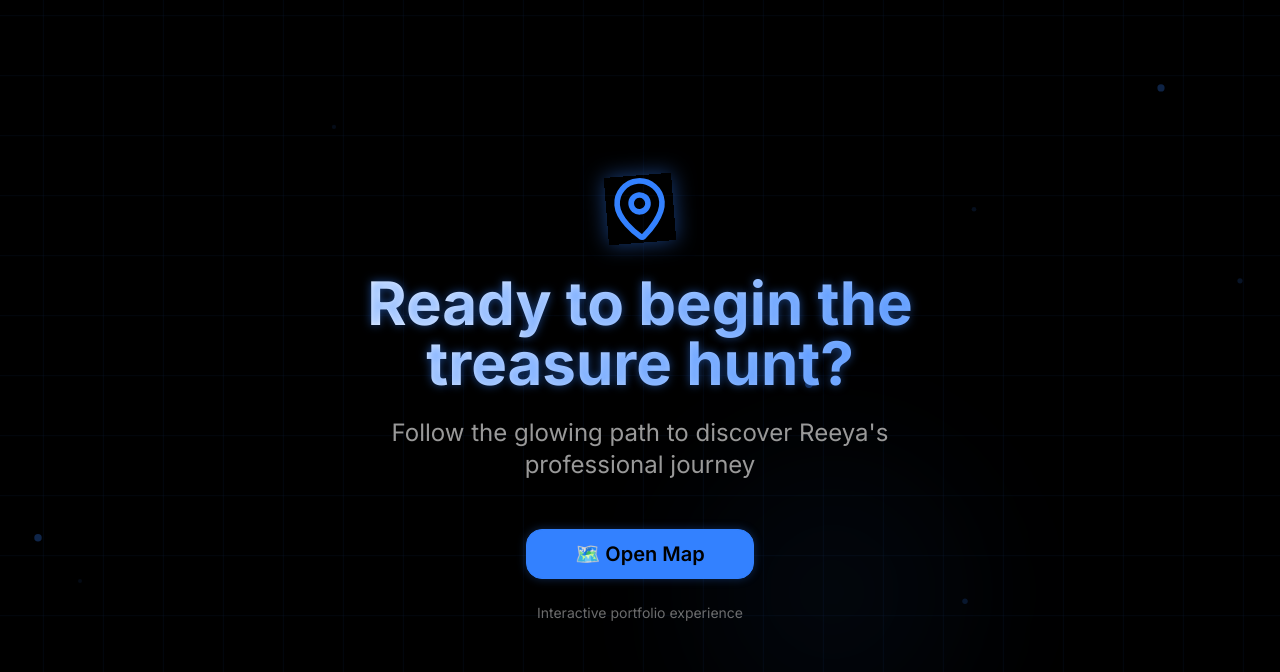
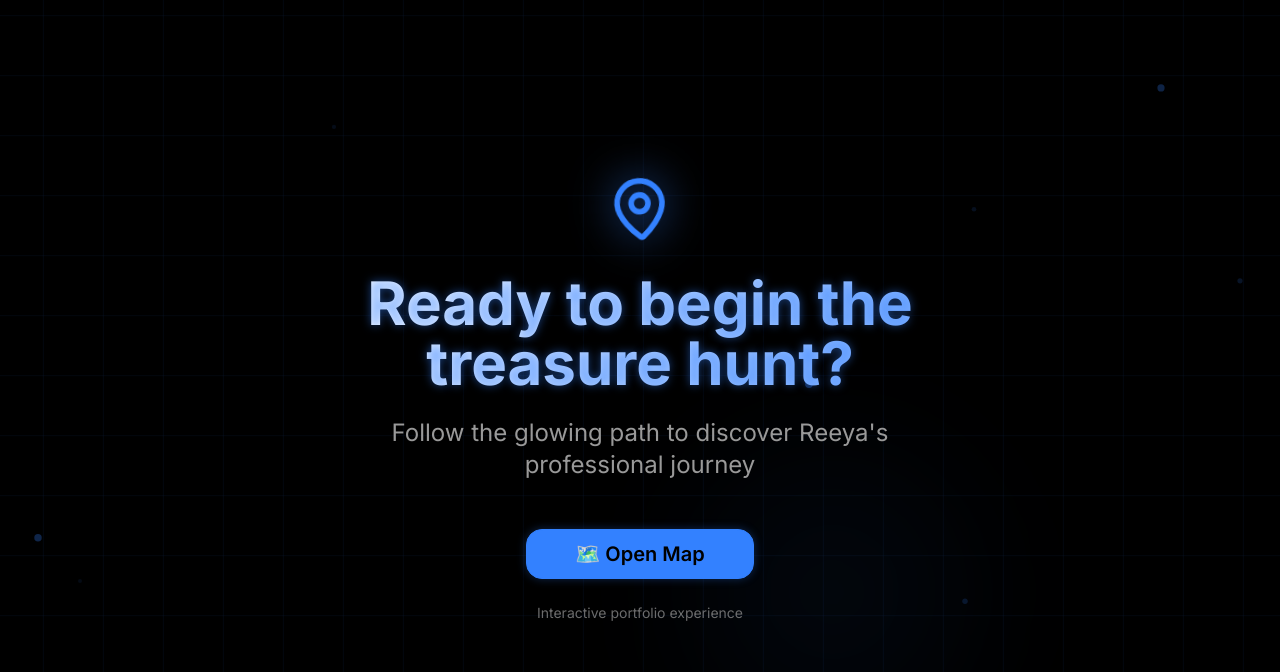
Before and after one commit to Beastburner/Reeya, a React (Vite) app: page / in a window 1280 px wide. Shown: the top 672 px of the page. Built offline with nearby package versions, Linux system fonts and the light colour scheme.

Commit message:
Remove black rectangle from icon
Remove the black rectangle surrounding the treasure map pin icon.

```diff
--- a/src/components/portfolio/WelcomeScreen.tsx
+++ b/src/components/portfolio/WelcomeScreen.tsx
@@ -87,7 +87,7 @@ const WelcomeScreen = ({ onStart }: WelcomeScreenProps) => {
           animate={{ opacity: 1, y: 0 }}
           transition={{ duration: 0.8, delay: 0.2 }}
         >
-          {/* Search Icon */}
+          {/* Map Pin Icon */}
           <motion.div
             className="mb-8 flex justify-center"
             animate={{
@@ -100,7 +100,7 @@ const WelcomeScreen = ({ onStart }: WelcomeScreenProps) => {
               ease: "easeInOut"
             }}
           >
-            <MapPin className="w-16 h-16 text-neon-blue glow-primary" />
+            <MapPin className="w-16 h-16 text-neon-blue drop-shadow-lg" style={{ filter: 'drop-shadow(0 0 20px hsl(var(--neon-blue) / 0.8))' }} />
           </motion.div>
 
           {/* Welcome Text */}
```
